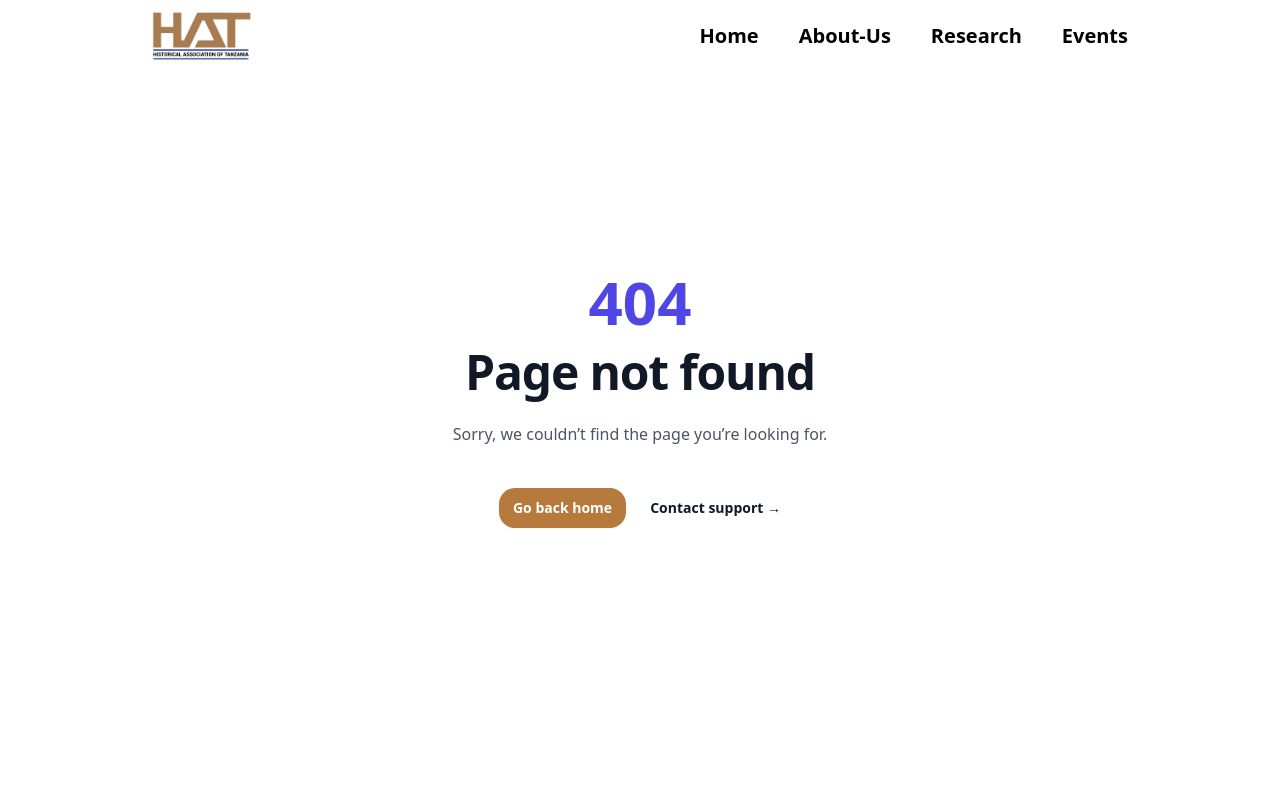
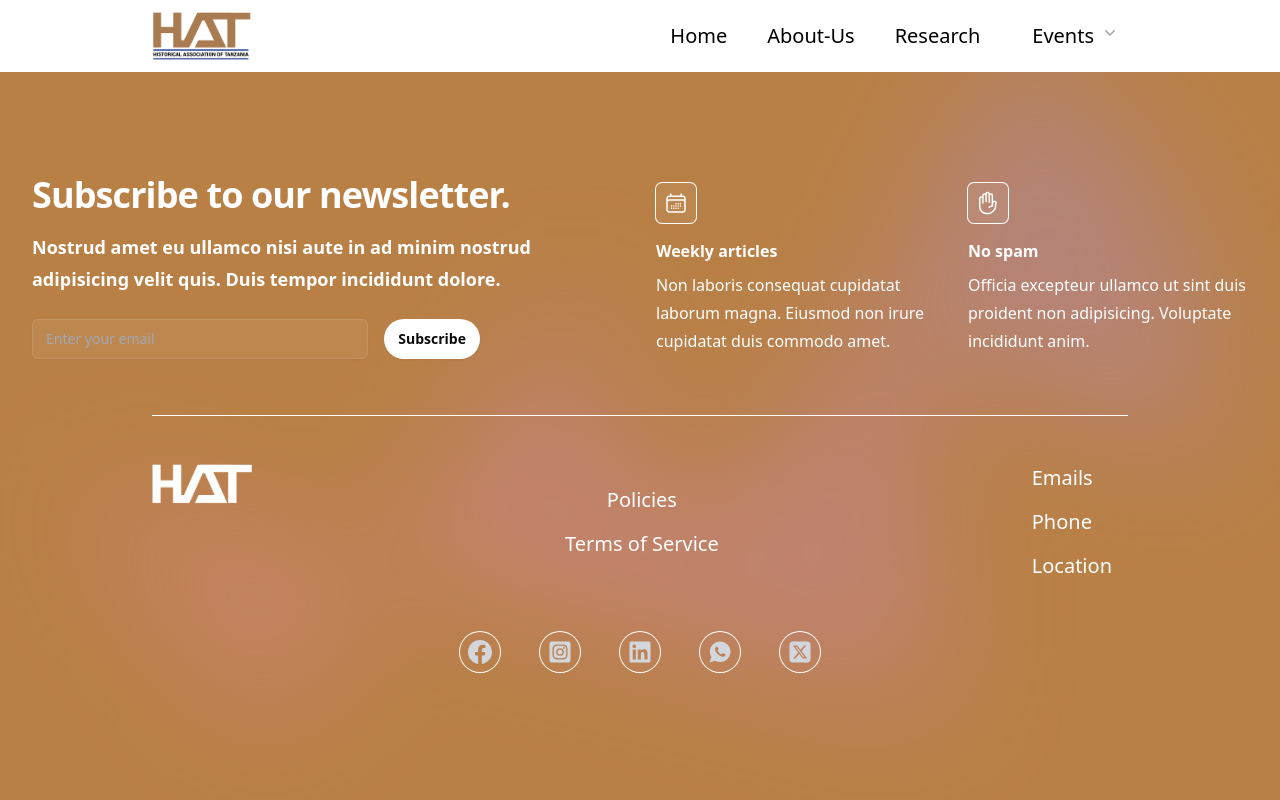
Before and after one commit to Mhando-Z/Historical-association-of-Tanzania, a React (Create React App) app: page /AboutUs in a window 1280 px wide. Shown: the top 800 px of the page. Built offline with nearby package versions, Linux system fonts and the light colour scheme; no server answers.

Commit message:
Phase One

```diff
--- a/src/App.js
+++ b/src/App.js
@@ -5,6 +5,9 @@ import HomePage from "./Pages/HomePage";
 import Footer from "./Components.jsx/Footer";
 import PageNotFound from "./Components.jsx/PageNotFound";
 import ScrollToTopButton from "./Components.jsx/FloatingButton";
+import Gallery from "./Screens/Gallery";
+import HATPresident from "./Screens/HATPresident";
+import AboutHAT from "./Screens/AboutHAT";
 
 function App() {
   return (
@@ -14,6 +17,9 @@ function App() {
           <NavBar />
           <Routes>
             <Route path="/" element={<HomePage />} />
+            <Route path="AboutUs/" element={<AboutHAT />} />
+            <Route path="President/" element={<HATPresident />} />
+            <Route path="Gallery/" element={<Gallery />} />
             <Route path="*" element={<PageNotFound />} />
           </Routes>
           <ScrollToTopButton />
--- /dev/null
+++ b/src/Components.jsx/Drawers.jsx
@@ -0,0 +1,57 @@
+import { useState } from "react";
+import {
+  Dialog,
+  DialogBackdrop,
+  DialogPanel,
+  DialogTitle,
+  TransitionChild,
+} from "@headlessui/react";
+import { XMarkIcon } from "@heroicons/react/24/outline";
+
+export default function Example() {
+  const [open, setOpen] = useState(true);
+
+  return (
+    <Dialog className="relative z-10" open={open} onClose={setOpen}>
+      <DialogBackdrop
+        transition
+        className="fixed inset-0 bg-gray-500 bg-opacity-75 transition-opacity duration-500 ease-in-out data-[closed]:opacity-0"
+      />
+
+      <div className="fixed inset-0 overflow-hidden">
+        <div className="absolute inset-0 overflow-hidden">
+          <div className="pointer-events-none fixed inset-y-0 right-0 flex max-w-full pl-10">
+            <DialogPanel
+              transition
+              className="pointer-events-auto relative w-screen max-w-md transform transition duration-500 ease-in-out data-[closed]:translate-x-full sm:duration-700"
+            >
+              <TransitionChild>
+                <div className="absolute left-0 top-0 -ml-8 flex pr-2 pt-4 duration-500 ease-in-out data-[closed]:opacity-0 sm:-ml-10 sm:pr-4">
+                  <button
+                    type="button"
+                    className="relative rounded-md text-gray-300 hover:text-white focus:outline-none focus:ring-2 focus:ring-white"
+                    onClick={() => setOpen(false)}
+                  >
+                    <span className="absolute -inset-2.5" />
+                    <span className="sr-only">Close panel</span>
+                    <XMarkIcon className="h-6 w-6" aria-hidden="true" />
+                  </button>
+                </div>
+              </TransitionChild>
+              <div className="flex h-full flex-col overflow-y-scroll bg-white py-6 shadow-xl">
+                <div className="px-4 sm:px-6">
+                  <DialogTitle className="text-base font-semibold leading-6 text-gray-900">
+                    Panel title
+                  </DialogTitle>
+                </div>
+                <div className="relative mt-6 flex-1 px-4 sm:px-6">
+                  {/* Your content */}
+                </div>
+              </div>
+            </DialogPanel>
+          </div>
+        </div>
+      </div>
+    </Dialog>
+  );
+}
--- a/src/Components.jsx/NavBar.jsx
+++ b/src/Components.jsx/NavBar.jsx
@@ -1,7 +1,9 @@
 import React from "react";
 import logo from "../Assets/Images/for_docs.png";
-import { NavLink } from "react-router-dom";
+import { Link, NavLink } from "react-router-dom";
 import { TfiMenuAlt } from "react-icons/tfi";
+import { Menu, MenuButton, MenuItem, MenuItems } from "@headlessui/react";
+import { ChevronDownIcon } from "@heroicons/react/20/solid";
 
 function NavBar() {
   return (
@@ -9,27 +11,33 @@ function NavBar() {
       <div className="md:px-10 px-1">
         <div className="flex container mx-auto flex-row justify-between items-center gap-x-6 w-full ">
           {/* logo section */}
-          <div>
+          <NavLink to={"/"}>
             <img
               src={logo}
               alt="Historical association of TTanzania Logo"
               title="HAT Logo"
               className="md:h-12 h-8"
             />
-          </div>
+          </NavLink>
           {/* Pages Links */}
           <div className="flex-row items-center justify-between hidden md:flex gap-x-10">
-            <NavLink>
-              <h1 className=" text-xl font-semibold text-black">Home</h1>
+            <NavLink
+              to={"/"}
+              className={({ isActive }) => (isActive ? "" : "")}
+            >
+              <h1 className=" text-xl text-black">Home</h1>
+            </NavLink>
+            <NavLink
+              to={"AboutUs/"}
+              className={({ isActive }) => (isActive ? "" : "")}
+            >
+              <h1 className=" text-xl  text-black">About-Us</h1>
             </NavLink>
             <NavLink>
-              <h1 className=" text-xl font-semibold text-black">About-Us</h1>
+              <h1 className=" text-xl  text-black">Research</h1>
             </NavLink>
             <NavLink>
-              <h1 className=" text-xl font-semibold text-black">Research</h1>
-            </NavLink>
-            <NavLink>
-              <h1 className=" text-xl font-semibold text-black">Events</h1>
+              <Events />
             </NavLink>
           </div>
           {/* Humberger Menue icon */}
@@ -44,3 +52,73 @@ function NavBar() {
 }
 
 export default NavBar;
+
+function classNames(...classes) {
+  return classes.filter(Boolean).join(" ");
+}
+
+export function Events() {
+  return (
+    <Menu as="div" className="relative inline-block text-left">
+      <div>
+        <MenuButton className="inline-flex w-full justify-center gap-x-1.5 rounded-md bg-white px-3 py-2 text-xl text-black hover:bg-gray-50">
+          Events
+          <ChevronDownIcon
+            className="-mr-1 h-5 w-5 text-gray-400"
+            aria-hidden="true"
+          />
+        </MenuButton>
+      </div>
+
+      <MenuItems
+        transition
+        className="absolute right-0 z-10 mt-2 w-56 origin-top-right divide-y divide-gray-100 rounded-md bg-white shadow-lg ring-1 ring-black ring-opacity-5 transition focus:outline-none data-[closed]:scale-95 data-[closed]:transform data-[closed]:opacity-0 data-[enter]:duration-100 data-[leave]:duration-75 data-[enter]:ease-out data-[leave]:ease-in"
+      >
+        <div className="py-1">
+          <MenuItem>
+            {({ focus }) => (
+              <Link
+                href="#"
+                className={classNames(
+                  focus ? "bg-gray-100 text-gray-900" : "text-gray-700",
+                  "block px-4 py-2 text-xl"
+                )}
+              >
+                Conference
+              </Link>
+            )}
+          </MenuItem>
+          <MenuItem>
+            {({ focus }) => (
+              <Link
+                href="#"
+                className={classNames(
+                  focus ? "bg-gray-100 text-gray-900" : "text-gray-700",
+                  "block px-4 py-2 text-xl"
+                )}
+              >
+                Announcements
+              </Link>
+            )}
+          </MenuItem>
+        </div>
+        <div className="py-1">
+          <MenuItem>
+            <div className="px-2 hover:bg-gray-200">
+              <NavLink
+                to={"Gallery/"}
+                className={({ isActive }) =>
+                  isActive
+                    ? "bg-[#b67a3d]  text-white block px-4 py-2 text-xl"
+                    : "text-gray-700 block px-4 py-2 text-xl"
+                }
+              >
+                Gallery
+              </NavLink>
+            </div>
+          </MenuItem>
+        </div>
+      </MenuItems>
+    </Menu>
+  );
+}
--- a/src/Components.jsx/NewsLetter.jsx
+++ b/src/Components.jsx/NewsLetter.jsx
@@ -98,6 +98,7 @@ export default function NewsLetter() {
               className="md:h-10 h-auto w-[100px]"
             />
           </div>
+
           {/* TERMS CONDITION AND POLICIES SECTION */}
           <div className="flex flex-col gap-y-4 flex-1 justify-center items-center">
             <div className="flex flex-col">
--- /dev/null
+++ b/src/Screens/AboutHAT.jsx
@@ -0,0 +1,7 @@
+import React from "react";
+
+function AboutHAT() {
+  return <div>AboutHAT</div>;
+}
+
+export default AboutHAT;
--- /dev/null
+++ b/src/Screens/Gallery.jsx
@@ -0,0 +1,7 @@
+import React from "react";
+
+function Gallery() {
+  return <div>Gallery</div>;
+}
+
+export default Gallery;
--- /dev/null
+++ b/src/Screens/HATPresident.jsx
@@ -0,0 +1,7 @@
+import React from "react";
+
+function HATPresident() {
+  return <div>HATPresident</div>;
+}
+
+export default HATPresident;
```
